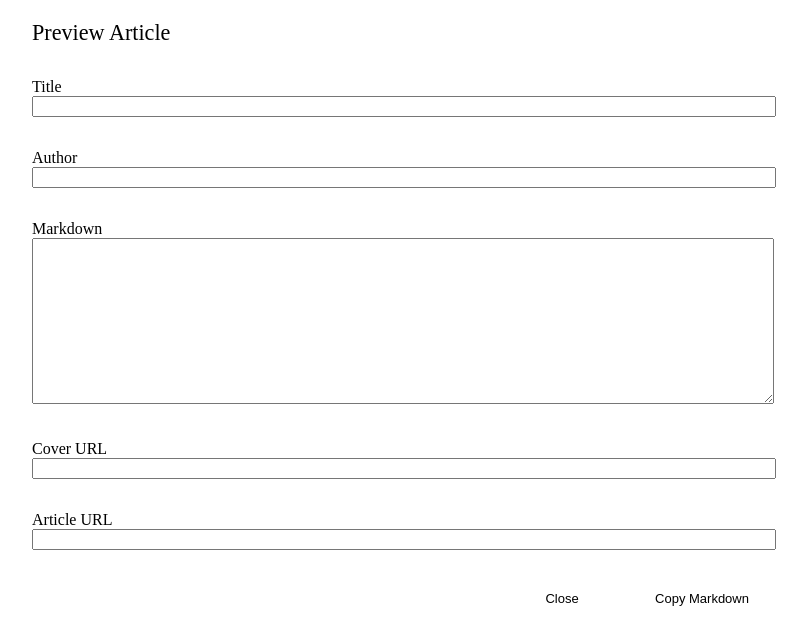
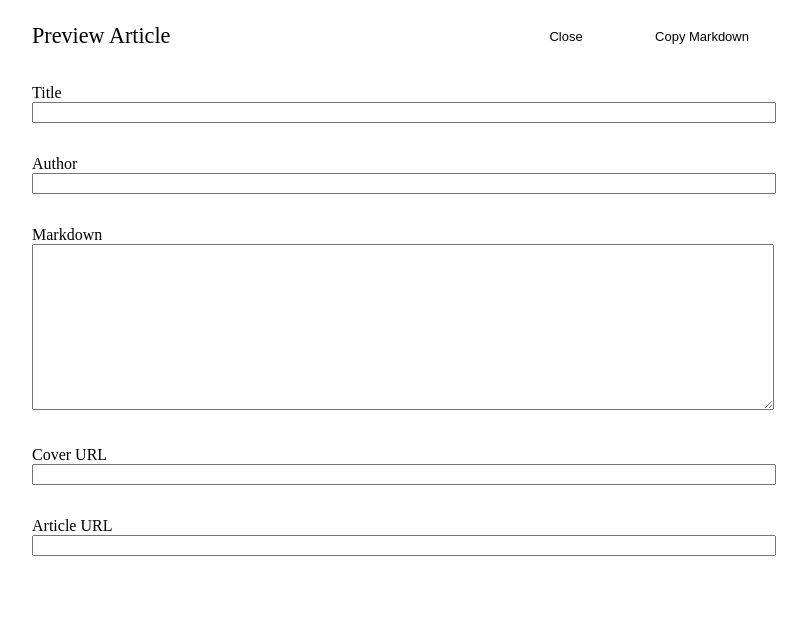
Before and after one commit to todofixthis/notion-archivist, a website built with Vite: page src/popup/index.html in a window 1280 px wide. Shown: the whole page, without its empty margins (0-807 px from the left). Built offline with nearby package versions, Linux system fonts and the light colour scheme; no server answers.

Commit message:
Keep action buttons in view at all times 🥽

```diff
--- a/src/popup/index.html
+++ b/src/popup/index.html
@@ -9,40 +9,42 @@
   </head>
   <body>
     <div class="panel">
-      <div class="panel-section-header">
+      <div class="panel-header">
         <h1>Preview Article</h1>
+
+        <div class="actions">
+          <button id="closeButton">Close</button>
+          <button id="copyButton" class="primary">Copy Markdown</button>
+        </div>
       </div>
 
       <div id="toast" role="alert" aria-live="assertive"></div>
 
-      <div class="panel-section-content">
+      <div class="panel-body">
+        <div class="section">
           <label for="articleTitle">Title</label>
           <input id="articleTitle" type="text" />
         </div>
 
-      <div class="panel-section-content">
+        <div class="section">
           <label for="articleByline">Author</label>
           <input id="articleByline" type="text" />
         </div>
 
-      <div class="panel-section-content">
+        <div class="section">
           <label for="articleMarkdownContent">Markdown</label>
           <textarea id="articleMarkdownContent"></textarea>
         </div>
 
-      <div class="panel-section-content">
+        <div class="section">
           <label for="articleCoverURL">Cover URL</label>
           <input id="articleCoverURL" type="text" />
         </div>
 
-      <div class="panel-section-content">
+        <div class="section">
           <label for="articleURL">Article URL</label>
           <input id="articleURL" type="text" />
         </div>
-
-      <div class="panel-section-footer">
-        <button id="closeButton">Close</button>
-        <button id="copyButton" class="primary">Copy Markdown</button>
       </div>
     </div>
     <script src="./popup.ts" type="module"></script>
--- a/src/styles.css
+++ b/src/styles.css
@@ -1,50 +1,58 @@
 body {
-  margin: 0;
   background: var(--in-content-page-background);
   color: var(--in-content-page-color);
+  margin: 0;
 }
 
 div.panel {
+  box-sizing: border-box;
   display: flex;
   flex-direction: column;
   height: 100%;
   padding: 16px;
-  box-sizing: border-box;
+  overflow: hidden;
 }
 
-div.panel-section-header {
+div.panel-header {
+  align-items: center;
+  border-bottom: 1px solid var(--in-content-border-color);
+  display: flex;
+  justify-content: space-between;
   padding: 4px 16px 16px;
-  border-bottom: 1px solid var(--in-content-border-color);
 }
 
-div.panel-section-header h1 {
+div.panel-header h1 {
+  color: var(--in-content-text-color);
   font-size: 1.385em;
   font-weight: normal;
   margin: 0;
-  color: var(--in-content-text-color);
 }
 
-div.panel-section-content {
+div.panel-body {
+  overflow-x: scroll;
+}
+
+div.panel-body div.section {
   padding: 16px;
 }
 
-div.panel-section-footer {
+div.panel-footer {
+  border-top: 1px solid var(--in-content-border-color);
+  display: flex;
+  gap: 8px;
+  justify-content: flex-end;
   padding: 16px;
-  display: flex;
-  justify-content: flex-end;
-  gap: 8px;
-  border-top: 1px solid var(--in-content-border-color);
 }
 
 button {
+  background-color: var(--in-content-button-background);
+  border-radius: 2px;
+  border: 1px solid var(--in-content-button-border-color);
+  color: var(--in-content-button-text-color);
+  font-size: 13px;
+  height: 32px;
   min-width: 132px;
-  height: 32px;
   padding: 0 8px;
-  font-size: 13px;
-  border-radius: 2px;
-  color: var(--in-content-button-text-color);
-  background-color: var(--in-content-button-background);
-  border: 1px solid var(--in-content-button-border-color);
 }
 
 button:hover {
@@ -76,24 +84,24 @@ button:focus {
 /* Toast notification */
 @keyframes enter {
   from {
+    opacity: 0.5;
     transform: translateY(-0.2rem);
-    opacity: 0.5;
   }
   to {
+    opacity: 1;
     transform: translateY(0);
-    opacity: 1;
   }
 }
 
 [role="alert"] > * {
+  animation: enter 0.3s ease;
   background: rgba(255, 0, 0, 0.05);
   padding: 1rem;
-  animation: enter 0.3s ease;
   width: 100%;
 }
 
 /* Firefox scrollbar styling */
 * {
+  scrollbar-color: var(--in-content-border-color) transparent;
   scrollbar-width: thin;
-  scrollbar-color: var(--in-content-border-color) transparent;
 }
```
Also changed, not shown: src/settings/index.html (+10 -7 lines), README.md. Lines whose indentation alone changed are shown as unchanged.
